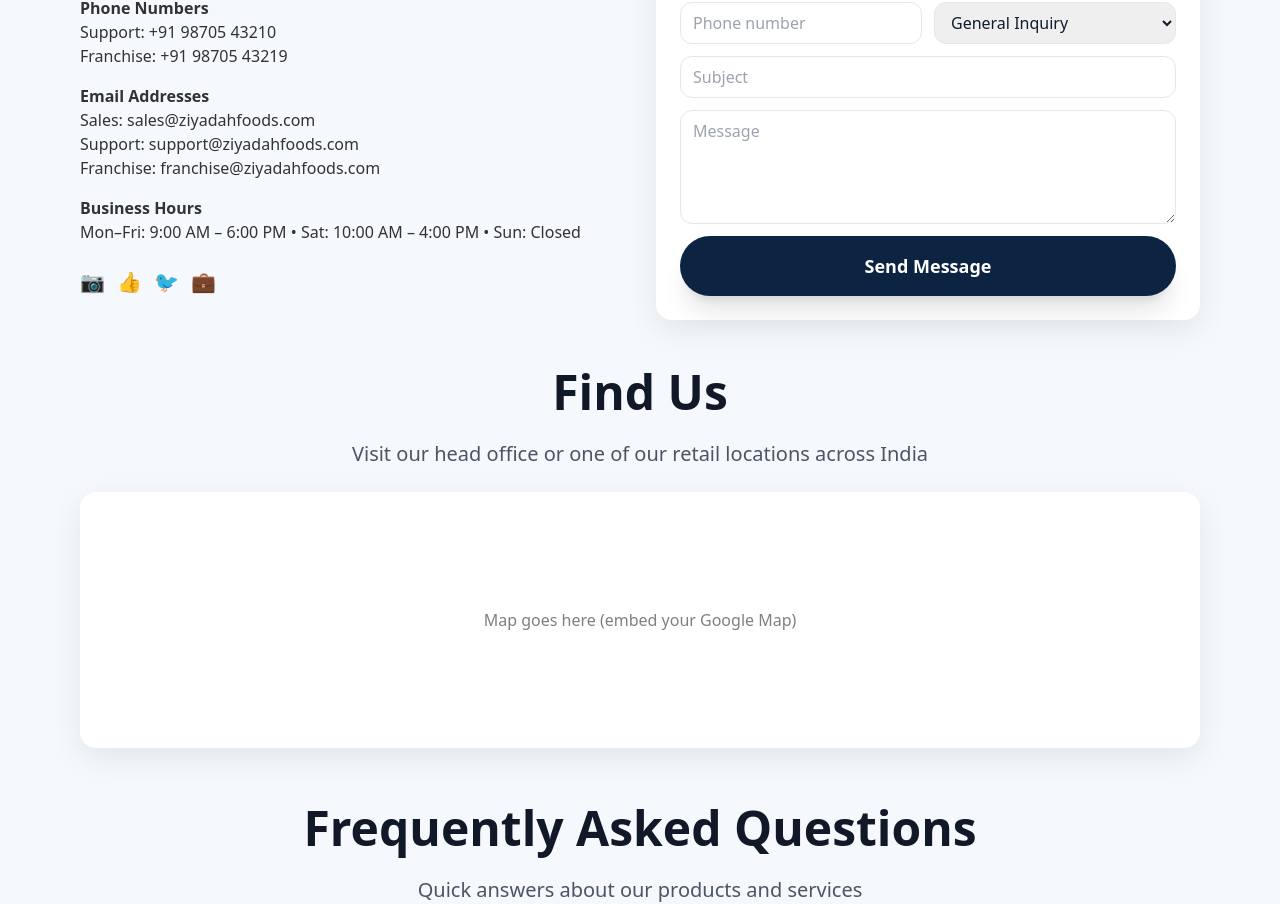
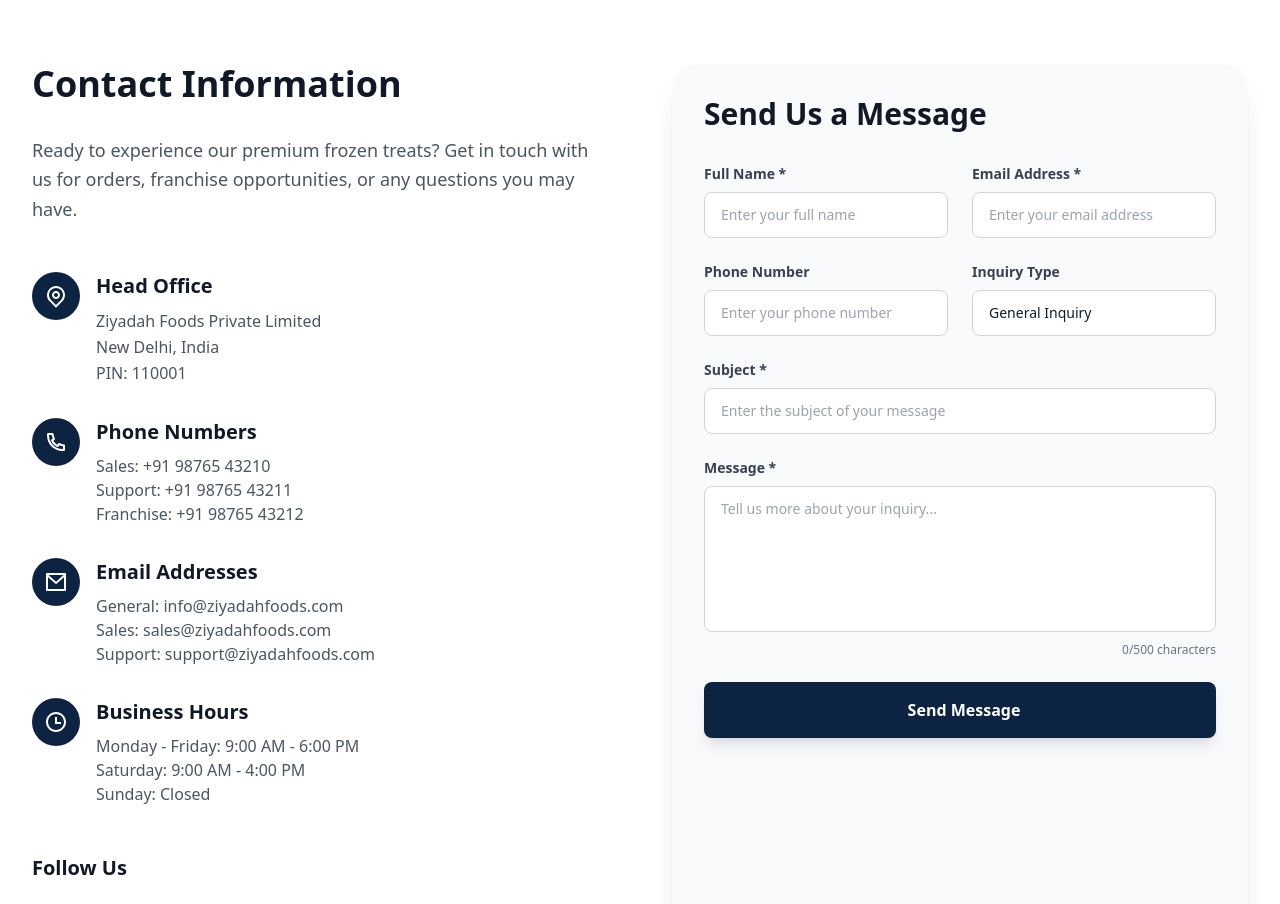
Before and after one commit to Rafhathdana/ziyadahfoods, a React (Create React App) app: page /contact in a window 1280 px wide. Shown: the part 508-1412 px from the top of the page. Built offline with nearby package versions, Linux system fonts and the light colour scheme.

Commit message:
contact us

```diff
--- a/src/components/Contact.js
+++ b/src/components/Contact.js
@@ -1,91 +1,329 @@
-
 import React, { useState } from "react";
 import SectionTitle from "./atoms/SectionTitle";
 import FAQAccordion from "./atoms/FAQAccordion";
+import { RiFacebookBoxLine, RiFacebookLine, RiInstagramLine, RiMailLine, RiMapPinLine, RiPhoneLine, RiTimeLine, RiTwitterXLine, RiYoutubeLine } from "@remixicon/react";
 
 const FAQS = [
-  { q: "What makes your ice cream premium?", a: "Fruitpopz uses 100% dairy with minimum 10% fat for richness and quality. We avoid added water and artificial fillers." },
-  { q: "Do you offer franchise opportunities?", a: "Yes! We provide end-to-end support including training, marketing, and supply chain. Contact our franchise team for details." },
-  { q: "Are your products available for bulk orders?", a: "Absolutely. We cater to events, parties, and retail businesses. Contact our sales team for pricing and volume discounts." },
-  { q: "Do you have sugar-free options?", a: "Yes—premium sugar-free variants with prebiotics and probiotics for gut health, without compromising on taste." },
+  {
+    q: "What makes your ice cream premium?",
+    a: "Fruitpopz uses 100% dairy with minimum 10% fat for richness and quality. We avoid added water and artificial fillers.",
+  },
+  {
+    q: "Do you offer franchise opportunities?",
+    a: "Yes! We provide end-to-end support including training, marketing, and supply chain. Contact our franchise team for details.",
+  },
+  {
+    q: "Are your products available for bulk orders?",
+    a: "Absolutely. We cater to events, parties, and retail businesses. Contact our sales team for pricing and volume discounts.",
+  },
+  {
+    q: "Do you have sugar-free options?",
+    a: "Yes—premium sugar-free variants with prebiotics and probiotics for gut health, without compromising on taste.",
+  },
 ];
 
 export default function Contact() {
-  const [form, setForm] = useState({ name: "", email: "", phone: "", topic: "General Inquiry", subject: "", message: "" });
+  const [form, setForm] = useState({
+    name: "",
+    email: "",
+    phone: "",
+    topic: "General Inquiry",
+    subject: "",
+    message: "",
+  });
   const [sent, setSent] = useState(false);
   const onChange = (e) => setForm({ ...form, [e.target.name]: e.target.value });
-  const onSubmit = (e) => { e.preventDefault(); setSent(true); };
+  const onSubmit = (e) => {
+    e.preventDefault();
+    setSent(true);
+  };
 
   return (
     <div>
       {/* HERO */}
       <section
-        className="relative h-[280px] flex items-end"
-        style={{ backgroundImage: "url('/contact-hero.png')", backgroundSize:'cover', backgroundPosition:'center' }}
+        class="relative py-32 bg-cover bg-center"
+        style={{
+          backgroundImage:
+            "linear-gradient(rgba(12, 35, 66, 0.6), rgba(30, 58, 95, 0.8)), url(/images/contact.jpg)",
+        }}
       >
-        <div className="absolute inset-0 hero-overlay" />
-        <div className="relative max-w-6xl mx-auto px-4 pb-10 text-white">
-          <h1 className="text-4xl font-extrabold drop-shadow">Get In <span className="text-white/90">Touch</span></h1>
-          <p className="text-white/90">We'd love to hear from you. Send us a message and we'll respond as soon as possible.</p>
+        <div class="max-w-7xl mx-auto px-4 sm:px-6 lg:px-8 text-center">
+          <h1 class="text-5xl md:text-6xl font-bold text-white mb-8">
+            Get In <span class="text-[#cc9c25]">Touch</span>
+          </h1>
+          <p class="text-xl md:text-2xl text-gray-200 max-w-4xl mx-auto leading-relaxed">
+            We'd love to hear from you. Send us a message and we'll respond as
+            soon as possible.
+          </p>
         </div>
       </section>
 
       {/* CONTENT */}
-      <section className="max-w-6xl mx-auto px-4 py-12 grid md:grid-cols-2 gap-8">
+      <section class="py-24 bg-white">
+        <div class="max-w-7xl mx-auto px-4 sm:px-6 lg:px-8">
+          <div class="grid grid-cols-1 lg:grid-cols-2 gap-16">
             <div>
-          <h2 className="text-2xl font-bold mb-4">Contact Information</h2>
-          <ul className="space-y-4 text-black/80">
-            <li><strong>Head Office</strong><br/>Ziyadah Foods Private Limited, Delhi, India</li>
-            <li><strong>Phone Numbers</strong><br/>Support: +91 98705 43210<br/>Franchise: +91 98705 43219</li>
-            <li><strong>Email Addresses</strong><br/>Sales: sales@ziyadahfoods.com<br/>Support: support@ziyadahfoods.com<br/>Franchise: franchise@ziyadahfoods.com</li>
-            <li><strong>Business Hours</strong><br/>Mon–Fri: 9:00 AM – 6:00 PM • Sat: 10:00 AM – 4:00 PM • Sun: Closed</li>
-          </ul>
-          <div className="flex gap-3 text-xl mt-6">
-            <a href="#" aria-label="Instagram">📷</a>
-            <a href="#" aria-label="Facebook">👍</a>
-            <a href="#" aria-label="Twitter">🐦</a>
-            <a href="#" aria-label="LinkedIn">💼</a>
+              <h2 class="text-4xl font-bold text-gray-900 mb-8">
+                Contact Information
+              </h2>
+              <p class="text-lg text-gray-600 mb-12 leading-relaxed">
+                Ready to experience our premium frozen treats? Get in touch with
+                us for orders, franchise opportunities, or any questions you may
+                have.
+              </p>
+              <div class="space-y-8">
+                <div class="flex items-start space-x-4">
+                  <div class="w-12 h-12 bg-[#0c2342] rounded-full flex items-center justify-center flex-shrink-0">
+                    <RiMapPinLine size={24} color="white" />
+                  </div>
+                  <div>
+                    <h3 class="text-xl font-semibold text-gray-900 mb-2">
+                      Head Office
+                    </h3>
+                    <p class="text-gray-600 leading-relaxed">
+                      Ziyadah Foods Private Limited
+                      <br />
+                      New Delhi, India
+                      <br />
+                      PIN: 110001
+                    </p>
                   </div>
                 </div>
+                <div class="flex items-start space-x-4">
+                  <div class="w-12 h-12 bg-[#0c2342] rounded-full flex items-center justify-center flex-shrink-0">
+                    <RiPhoneLine size={24} color="white" />
+                  </div>
+                  <div>
+                    <h3 class="text-xl font-semibold text-gray-900 mb-2">
+                      Phone Numbers
+                    </h3>
+                    <p class="text-gray-600">
+                      Sales: +91 98765 43210
+                      <br />
+                      Support: +91 98765 43211
+                      <br />
+                      Franchise: +91 98765 43212
+                    </p>
+                  </div>
+                </div>
+                <div class="flex items-start space-x-4">
+                  <div class="w-12 h-12 bg-[#0c2342] rounded-full flex items-center justify-center flex-shrink-0">
+                    <RiMailLine size={24} color="white" />
+                  </div>
+                  <div>
+                    <h3 class="text-xl font-semibold text-gray-900 mb-2">
+                      Email Addresses
+                    </h3>
+                    <p class="text-gray-600">
+                      General: info@ziyadahfoods.com
+                      <br />
+                      Sales: sales@ziyadahfoods.com
+                      <br />
+                      Support: support@ziyadahfoods.com
+                    </p>
+                  </div>
+                </div>
+                <div class="flex items-start space-x-4">
+                  <div class="w-12 h-12 bg-[#0c2342] rounded-full flex items-center justify-center flex-shrink-0">
+                   <RiTimeLine size={24} color="white" />
+                  </div>
+                  <div>
+                    <h3 class="text-xl font-semibold text-gray-900 mb-2">
+                      Business Hours
+                    </h3>
+                    <p class="text-gray-600">
+                      Monday - Friday: 9:00 AM - 6:00 PM
+                      <br />
+                      Saturday: 9:00 AM - 4:00 PM
+                      <br />
+                      Sunday: Closed
+                    </p>
+                  </div>
+                </div>
+              </div>
+              <div class="mt-12">
+                <h3 class="text-xl font-semibold text-gray-900 mb-6">
+                  Follow Us
+                </h3>
+                <div class="flex space-x-4">
+                  <a
+                    href="#"
+                    class="w-12 h-12 bg-[#0c2342] rounded-full flex items-center justify-center hover:bg-[#0a1d35] transition-colors cursor-pointer"
+                  >
+                   <RiFacebookLine size={24} color="white" />
+                  </a>
+                  <a
+                    href="#"
+                    class="w-12 h-12 bg-[#0c2342] rounded-full flex items-center justify-center hover:bg-[#0a1d35] transition-colors cursor-pointer"
+                  >
+                   <RiInstagramLine size={24} color="white" />
+                  </a>
+                  <a
+                    href="#"
+                    class="w-12 h-12 bg-[#0c2342] rounded-full flex items-center justify-center hover:bg-[#0a1d35] transition-colors cursor-pointer"
+                  >
+                   <RiTwitterXLine size={24} color="white" />
+                  </a>
 
-        <div className="bg-white rounded-2xl p-6 soft-shadow">
-          <h3 className="font-semibold text-lg">Send Us a Message</h3>
-          {sent ? (
-            <p className="text-mint mt-3">Thanks! We received your message and will reply soon.</p>
-          ) : (
-            <form className="grid gap-3 mt-3" onSubmit={onSubmit}>
-              <div className="grid grid-cols-2 gap-3">
-                <input className="rounded-xl border px-3 py-2" placeholder="Full name" name="name" value={form.name} onChange={onChange} required />
-                <input className="rounded-xl border px-3 py-2" placeholder="Email address" name="email" type="email" value={form.email} onChange={onChange} required />
+                  <a
+                    href="#"
+                    class="w-12 h-12 bg-[#0c2342] rounded-full flex items-center justify-center hover:bg-[#0a1d35] transition-colors cursor-pointer"
+                  >
+                    <RiYoutubeLine size={24} color="white" />
+                  </a>
                 </div>
-              <div className="grid grid-cols-2 gap-3">
-                <input className="rounded-xl border px-3 py-2" placeholder="Phone number" name="phone" value={form.phone} onChange={onChange} />
-                <select className="rounded-xl border px-3 py-2" name="topic" value={form.topic} onChange={onChange}>
-                  <option>General Inquiry</option>
-                  <option>Franchise</option>
-                  <option>Bulk Orders</option>
-                  <option>Support</option>
+              </div>
+            </div>
+            <div class="bg-gray-50 p-8 rounded-3xl shadow-xl">
+              <h2 class="text-3xl font-bold text-gray-900 mb-8">
+                Send Us a Message
+              </h2>
+              <form id="contact-form" class="space-y-6">
+                <div class="grid grid-cols-1 md:grid-cols-2 gap-6">
+                  <div>
+                    <label
+                      for="name"
+                      class="block text-sm font-semibold text-gray-700 mb-2"
+                    >
+                      Full Name *
+                    </label>
+                    <input
+                      id="name"
+                      required=""
+                      class="w-full px-4 py-3 border border-gray-300 rounded-lg focus:ring-2 focus:ring-[#0c2342] focus:border-transparent transition-all duration-300 text-sm"
+                      placeholder="Enter your full name"
+                      type="text"
+                      value=""
+                      name="name"
+                    />
+                  </div>
+                  <div>
+                    <label
+                      for="email"
+                      class="block text-sm font-semibold text-gray-700 mb-2"
+                    >
+                      Email Address *
+                    </label>
+                    <input
+                      id="email"
+                      required=""
+                      class="w-full px-4 py-3 border border-gray-300 rounded-lg focus:ring-2 focus:ring-[#0c2342] focus:border-transparent transition-all duration-300 text-sm"
+                      placeholder="Enter your email address"
+                      type="email"
+                      value=""
+                      name="email"
+                    />
+                  </div>
+                </div>
+                <div class="grid grid-cols-1 md:grid-cols-2 gap-6">
+                  <div>
+                    <label
+                      for="phone"
+                      class="block text-sm font-semibold text-gray-700 mb-2"
+                    >
+                      Phone Number
+                    </label>
+                    <input
+                      id="phone"
+                      class="w-full px-4 py-3 border border-gray-300 rounded-lg focus:ring-2 focus:ring-[#0c2342] focus:border-transparent transition-all duration-300 text-sm"
+                      placeholder="Enter your phone number"
+                      type="tel"
+                      value=""
+                      name="phone"
+                    />
+                  </div>
+                  <div>
+                    <label
+                      for="inquiryType"
+                      class="block text-sm font-semibold text-gray-700 mb-2"
+                    >
+                      Inquiry Type
+                    </label>
+                    <div class="relative">
+                      <select
+                        id="inquiryType"
+                        name="inquiryType"
+                        class="w-full px-4 py-3 border border-gray-300 rounded-lg focus:ring-2 focus:ring-[#0c2342] focus:border-transparent transition-all duration-300 text-sm pr-8 appearance-none bg-white cursor-pointer"
+                      >
+                        <option value="general">General Inquiry</option>
+                        <option value="orders">Product Orders</option>
+                        <option value="franchise">Franchise Opportunity</option>
+                        <option value="support">Customer Support</option>
+                        <option value="feedback">Feedback</option>
                       </select>
+                      <i class="ri-arrow-down-s-line absolute right-3 top-3 text-gray-400 pointer-events-none"></i>
                     </div>
-              <input className="rounded-xl border px-3 py-2" placeholder="Subject" name="subject" value={form.subject} onChange={onChange} />
-              <textarea className="rounded-xl border px-3 py-2" rows="4" placeholder="Message" name="message" value={form.message} onChange={onChange} />
-              <button className="btn-primary justify-center">Send Message</button>
+                  </div>
+                </div>
+                <div>
+                  <label
+                    for="subject"
+                    class="block text-sm font-semibold text-gray-700 mb-2"
+                  >
+                    Subject *
+                  </label>
+                  <input
+                    id="subject"
+                    required=""
+                    class="w-full px-4 py-3 border border-gray-300 rounded-lg focus:ring-2 focus:ring-[#0c2342] focus:border-transparent transition-all duration-300 text-sm"
+                    placeholder="Enter the subject of your message"
+                    type="text"
+                    value=""
+                    name="subject"
+                  />
+                </div>
+                <div>
+                  <label
+                    for="message"
+                    class="block text-sm font-semibold text-gray-700 mb-2"
+                  >
+                    Message *
+                  </label>
+                  <textarea
+                    id="message"
+                    name="message"
+                    required=""
+                    rows="6"
+                    maxlength="500"
+                    class="w-full px-4 py-3 border border-gray-300 rounded-lg focus:ring-2 focus:ring-[#0c2342] focus:border-transparent transition-all duration-300 resize-none text-sm"
+                    placeholder="Tell us more about your inquiry..."
+                  ></textarea>
+                  <div class="text-right text-xs text-gray-500 mt-1">
+                    0/500 characters
+                  </div>
+                </div>
+                <button
+                  type="submit"
+                  class="w-full bg-[#0c2342] text-white py-4 rounded-lg font-semibold hover:bg-[#0a1d35] transition-all duration-300 shadow-lg hover:shadow-xl disabled:opacity-50 disabled:cursor-not-allowed whitespace-nowrap cursor-pointer"
+                >
+                  <div class="flex items-center justify-center">
+                    <i class="ri-send-plane-line text-xl mr-2"></i>Send Message
+                  </div>
+                </button>
               </form>
-          )}
+            </div>
+          </div>
         </div>
       </section>
 
       {/* MAP */}
       <section className="max-w-6xl mx-auto px-4">
-        <SectionTitle title="Find Us" subtitle="Visit our head office or one of our retail locations across India" />
-        <div className="bg-white rounded-2xl h-64 mt-6 soft-shadow flex items-center justify-center text-black/50">
-          Map goes here (embed your Google Map)
+        <SectionTitle
+          title="Find Us"
+          subtitle="Visit our head office or one of our retail locations across India"
+        />
+        <div className="bg-white rounded-3xl shadow-xl overflow-hidden mt-10">
+          <iframe src="https://www.google.com/maps/embed?pb=!1m18!1m12!1m3!1d224346.48346631687!2d77.06889754725782!3d28.52725110779911!2m3!1f0!2f0!3f0!3m2!1i1024!2i768!4f13.1!3m3!1m2!1s0x390cfd5b347eb62d%3A0x52c2b7494e204dce!2sNew%20Delhi%2C%20Delhi!5e0!3m2!1sen!2sin!4v1703847294847!5m2!1sen!2sin" width="100%" height="450" allowfullscreen="" loading="lazy" referrerpolicy="no-referrer-when-downgrade" title="Ziyadah Foods Location"></iframe>
         </div>
       </section>
 
       {/* FAQ */}
       <section className="max-w-6xl mx-auto px-4 py-14">
-        <SectionTitle title="Frequently Asked Questions" subtitle="Quick answers about our products and services" />
+        <SectionTitle
+          title="Frequently Asked Questions"
+          subtitle="Quick answers about our products and services"
+        />
         <div className="mt-6">
           <FAQAccordion items={FAQS} />
         </div>
--- a/src/components/Franchise.js
+++ b/src/components/Franchise.js
@@ -69,7 +69,7 @@
           <p class="text-xl md:text-2xl text-gray-100 max-w-4xl mx-auto leading-relaxed mb-6">Join the Ziyadah Foods family and be part of our mission to bring premium frozen treats to every corner of India.</p>
           <p class="text-lg text-gray-200 max-w-3xl mx-auto leading-relaxed">Build a profitable business with our proven franchise model.</p>
           <div class="mt-12">
-            <a href="#apply" class="bg-[#0c2342] text-white px-8 py-4 rounded-full font-semibold text-lg hover:bg-[#0a1d35] transition-all duration-300 shadow-lg hover:shadow-xl whitespace-nowrap cursor-pointer">Apply Now</a>
+            <a href="#apply" class="bg-[#0c2342] text-white px-8 py-4 rounded-full font-semibold text-lg hover:bg-[#944907] transition-all duration-300 shadow-lg hover:shadow-xl whitespace-nowrap cursor-pointer">Apply Now</a>
           </div>
         </div>
       </section>
```
Lines whose indentation alone changed are shown as unchanged.
